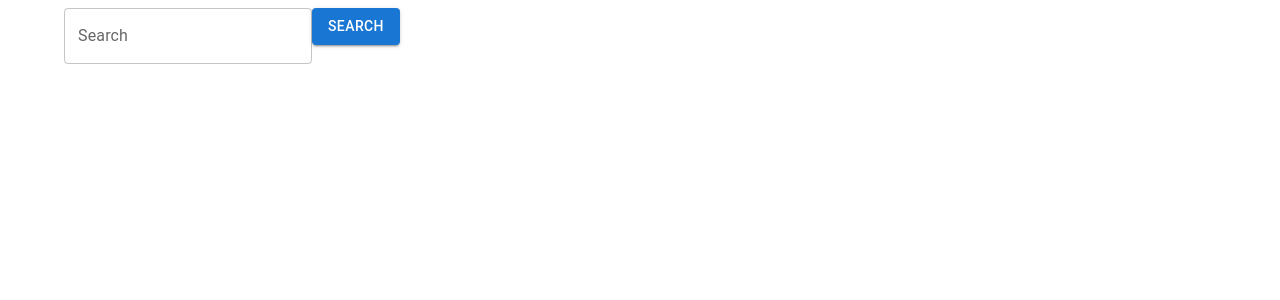
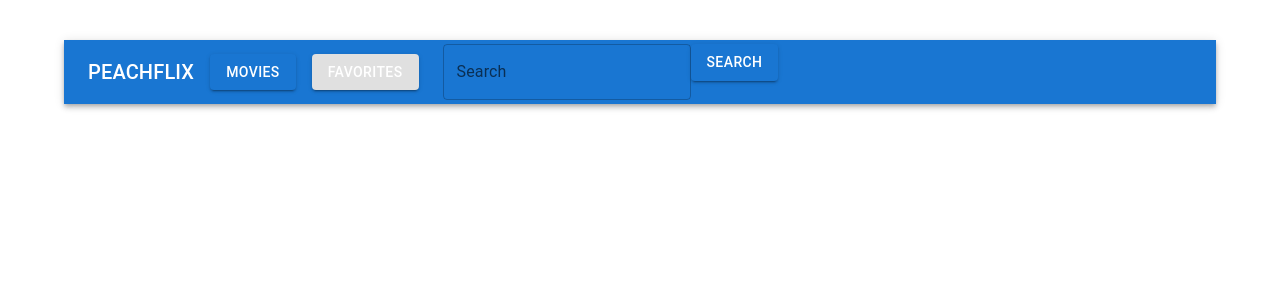
Before and after one commit to mshaff12/peach-challenge, a React (Create React App) app: page / in a window 1280 px wide. Shown: the top 300 px of the page. Built offline with nearby package versions, Linux system fonts and the light colour scheme.

Commit message:
Filling out MovieFavorites component and adding to App.tsx

```diff
--- a/src/App.tsx
+++ b/src/App.tsx
@@ -4,11 +4,30 @@ import { Movie } from "./types";
 import { fetchMovies } from "./services/api";
 import MovieSearch from "./components/MovieSearch";
 import MovieDetails from "./components/MovieDetails";
+import { Container, AppBar, Toolbar, Typography, Button, Box } from '@mui/material';
+import { styled } from '@mui/system';
+import MovieFavorites from "./components/MovieFavorites";
 
 const App = () => {
 
   const [movies, setMovies] = useState<Movie[]>([]);
   const [selectedMovie, setSelectedMovie] = useState<string | null>(null);
+  const [favorites, setFavorites] = useState<Movie[]>([]);
+  const [view, setView] = useState<'movies' | 'favorites'>('movies');
+
+  const StyledAppBar = styled(AppBar)(({ theme }) => ({
+    marginBottom: theme.spacing(4),
+  }));
+
+  const HeaderButtons = styled(Box)(({ theme }) => ({
+    display: 'flex',
+    gap: theme.spacing(2),
+    marginLeft: theme.spacing(2),
+  }));
+
+  const MainContainer = styled(Container)(({ theme }) => ({
+    paddingTop: theme.spacing(4),
+  }));
 
   const handleSearch = (query: string) => {
     fetchMovies(query).then((response) => {
@@ -16,7 +35,6 @@ const App = () => {
         setMovies(response.data.Search);
       } else {
         console.error(response.data.Error); //TODO: Verify this is the response object format
-        console.log("test");
       }
     });
   };
@@ -25,15 +43,41 @@ const App = () => {
     setSelectedMovie(movieId);
   };
 
+  const handleRemoveFavorite = (id: string) => {
+    setFavorites(favorites.filter((movie) => movie.imdbID !== id));
+  };
+
+  const handleViewChange = (newView: 'movies' | 'favorites') => {
+    setView(newView);
+    setSelectedMovie(null);
+  };
+
   return (
-    <div className="App">
-      <MovieSearch onSearch={handleSearch} />
-      <MovieList movies={movies} onMovieClick={handleMovieClick} />
+    <MainContainer>
+      <StyledAppBar position="static">
+        <Toolbar>
+          <Typography variant="h6" sx={{ flexGrow: 1 }}>PEACHFLIX</Typography>
+          <HeaderButtons>
+            <Button variant="contained" color={view === 'movies' ? 'primary' : 'inherit'} onClick={() => handleViewChange('movies')}>
+              Movies
+            </Button>
+            <Button variant="contained" color={view === 'favorites' ? 'primary' : 'inherit'} onClick={() => handleViewChange('favorites')}>
+              Favorites
+            </Button>
+          </HeaderButtons>
+          <MovieSearch onSearch={handleSearch} />
+        </Toolbar>
+      </StyledAppBar>
+      {view === 'movies' ? (
+        <MovieList movies={movies} onMovieClick={handleMovieClick} />
+      ) : (
+        <MovieFavorites favorites={favorites} onRemoveFavorite={handleRemoveFavorite} />
+      )}
       {selectedMovie && (
         <MovieDetails movieId={selectedMovie} />
       )}
-    </div>
+    </MainContainer>
   );
-}
+};
 
 export default App;
--- a/src/components/MovieFavorites.tsx
+++ b/src/components/MovieFavorites.tsx
@@ -1,4 +1,33 @@
-const MovieFavorites = () => {
+import React from "react";
+import { Grid, Container } from "@mui/material";
+import { styled } from "@mui/system";
+import MovieItem from "./MovieItem";
+import { Movie } from "../types";
+
+interface FavoritesProps {
+  favorites: Movie[];
+  onRemoveFavorite: (id: string) => void;
+}
+
+const StyledContainer = styled(Container)(({ theme }) => ({
+  marginTop: theme.spacing(4),
+}));
+
+const Favorites = ({ favorites, onRemoveFavorite }: FavoritesProps) => {
+  return (
+    <StyledContainer>
+      <Grid container spacing={4}>
+        {favorites.map((movie) => (
+          <Grid item key={movie.imdbID} xs={12} sm={6} md={4} lg={3}>
+            <MovieItem
+              movie={movie}
+              onClick={() => onRemoveFavorite(movie.imdbID)}
+            />
+          </Grid>
+        ))}
+      </Grid>
+    </StyledContainer>
+  );
 };
 
-export default MovieFavorites;
+export default Favorites;
```
